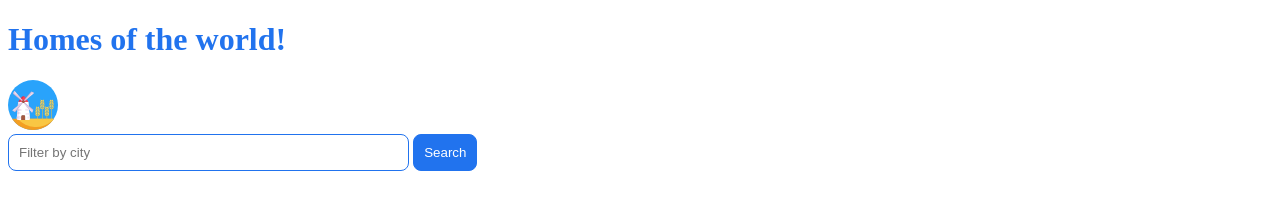
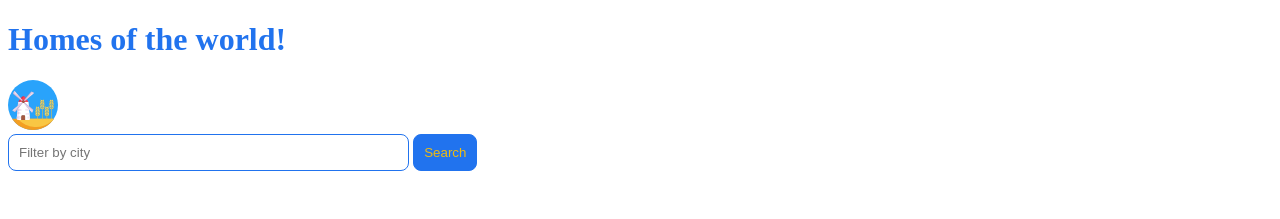
Before and after one commit to Meelenych/ng-try, an Angular app: page / in a window 1280 px wide. Shown: the top 219 px of the page. Built offline with nearby package versions, Linux system fonts and the light colour scheme; grey boxes are pictures that could not be loaded.

Commit message:
btn styles

```diff
--- a/src/app/home/home.component.css
+++ b/src/app/home/home.component.css
@@ -20,7 +20,7 @@ button {
   padding: 10px;
   border: solid 1px rgb(33, 115, 238);
   background: rgb(33, 115, 238);
-  color: white;
+  color: rgb(238, 187, 18);
   border-radius: 8px;
 }
 
```
